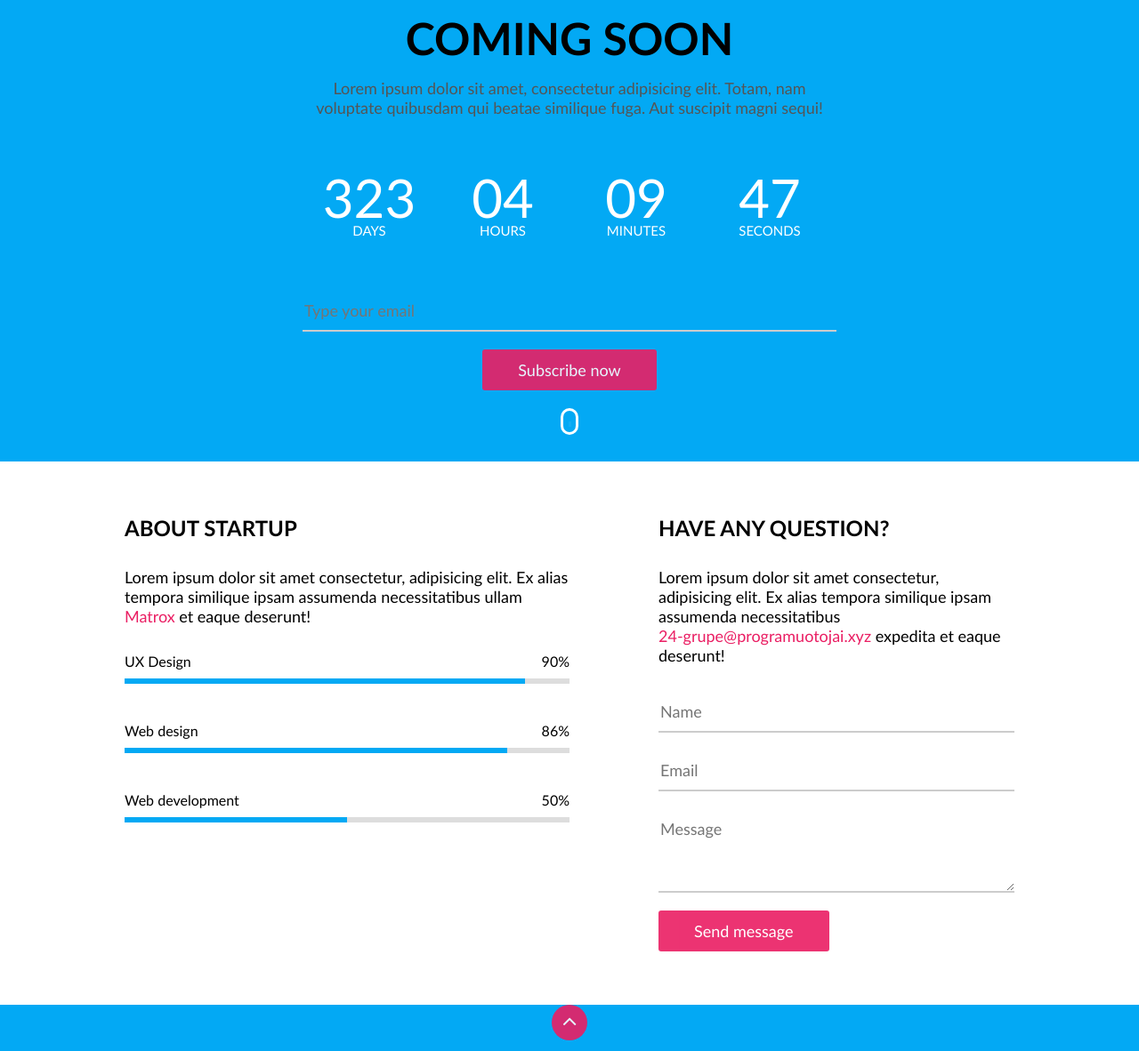
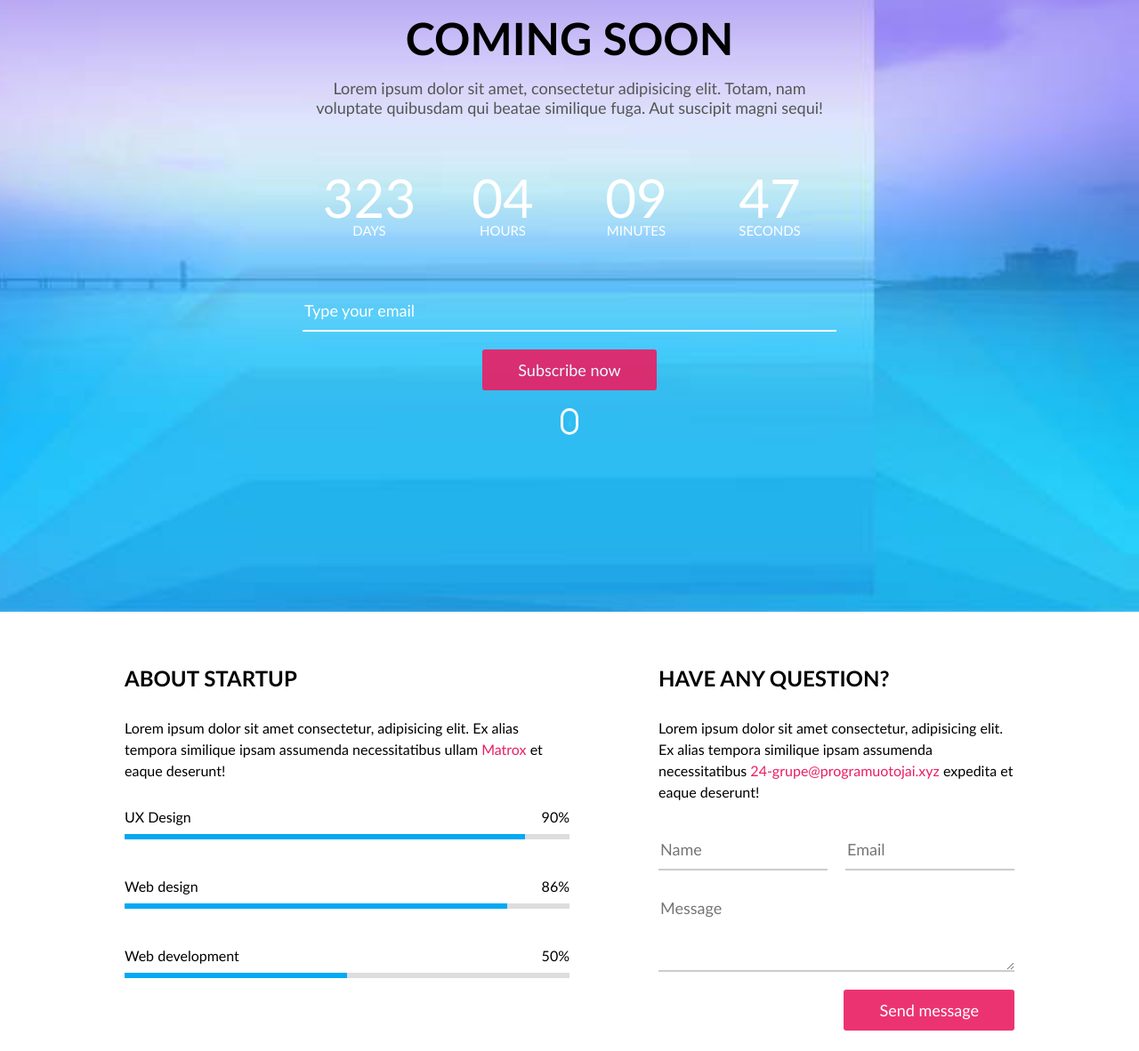
Before and after one commit to Ashtunkojis/5-coming-soon, a plain HTML site: page index.html in a window 1280 px wide. Shown: the part 112-1294 px from the top of the page at 89% size. Drawn offline with Linux system fonts and the light colour scheme.

Commit message:
background aded

```diff
--- a/css/custom.css
+++ b/css/custom.css
@@ -7,8 +7,13 @@
 /* hero section */
 
 .hero {
+    min-height: 100vh;
     text-align: center;
     padding-bottom: 30px;
+    background-image: url(../img/background.jpg);
+    background-size: cover;
+    background-position: center bottom;
+    background-attachment: fixed;
 }
 
 .hero .logo {
@@ -39,8 +44,15 @@
     margin-bottom: 60px;
 }
 
-.hero form {
+.hero .form {
     margin-bottom: 20px;
+}
+.hero .form > input {
+    color: #fff;
+    border-bottom-color: #fff;
+}
+.hero .form > input::placeholder {
+    color: #fff;
 }
 
 .hero .mouse {
@@ -65,14 +77,29 @@ main .block-title {
 }
 main .block-description {
     margin-bottom: 30px;
-    font-size: 18px;
+    font-size: 16px;
+    line-height: 24px;
 }
 main .block-description > a {
-    color: #ea1e63;
+    color: var(--secondary-color);
     text-decoration: none;
 }
 main .block-description > a:hover {
     text-decoration: underline;
+}
+
+.right-column .form button {
+    float: right;
+}
+
+@media (min-width: 1100px) {
+    .right-column .form > input {
+        width: calc(50% - 10px);
+        float: left;
+    }
+    .right-column .form > input:first-of-type {
+        margin-right: 20px;
+    }
 }
 
 @media (max-width: 900px) {
@@ -93,17 +120,30 @@ footer.container {
     color: #fff9;
     padding-top: 0;
 }
+.container > .back-to-top {
+    position: relative;
+}
+.container > .back-to-top > .btn {
+    position: absolute;
+    top: -25px;
+    right: -11px;
+}
+
 .container > .socials {
     padding: 15px 0;
     border-bottom: 2px solid #fff;
 }
 .socials > .fa {
     width: 40px;
+    height: 40px;
     line-height: 40px;
-    font-size: 20px;
+    font-size: 0;
     color: #fff;
     border-radius: 50%;
     transition: all 0.5s;
+}
+.socials > .fa::before {
+    font-size: 20px;
 }
 .socials > .fa:hover {
     background-color: #fff;
@@ -152,7 +192,10 @@ footer > .short-row > p {
     width: 100%;
 }
 
-@media (max-width: 700px) {
+@media (max-width: 680px) {
+    .container > .back-to-top {
+        display: none;
+    }
     .bottom-texts {
         flex-direction: column;
     }
```
Also changed, not shown: img/favicon.png (added).
